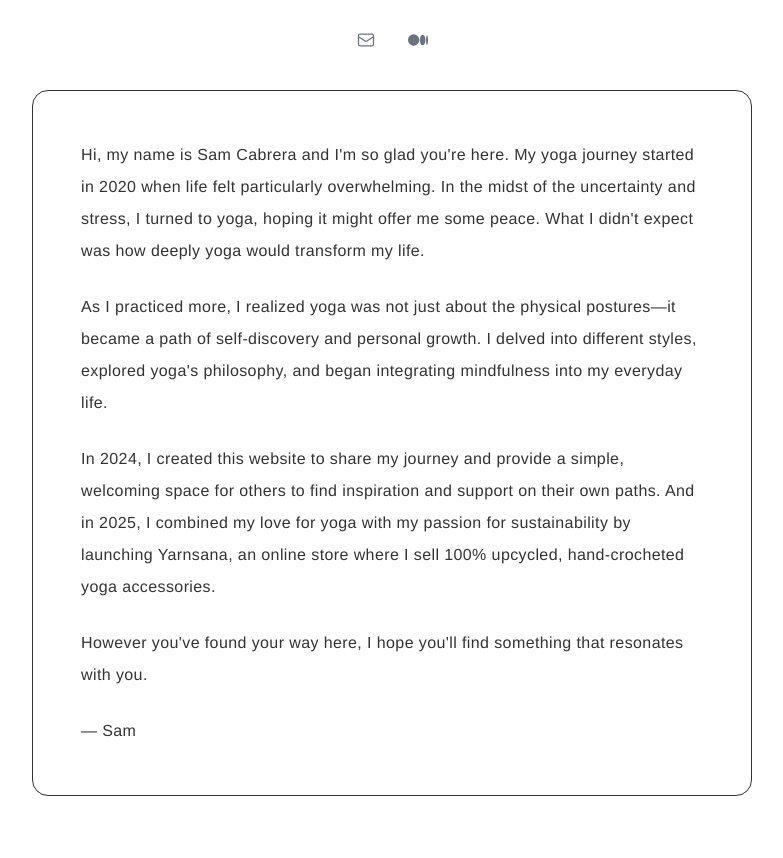
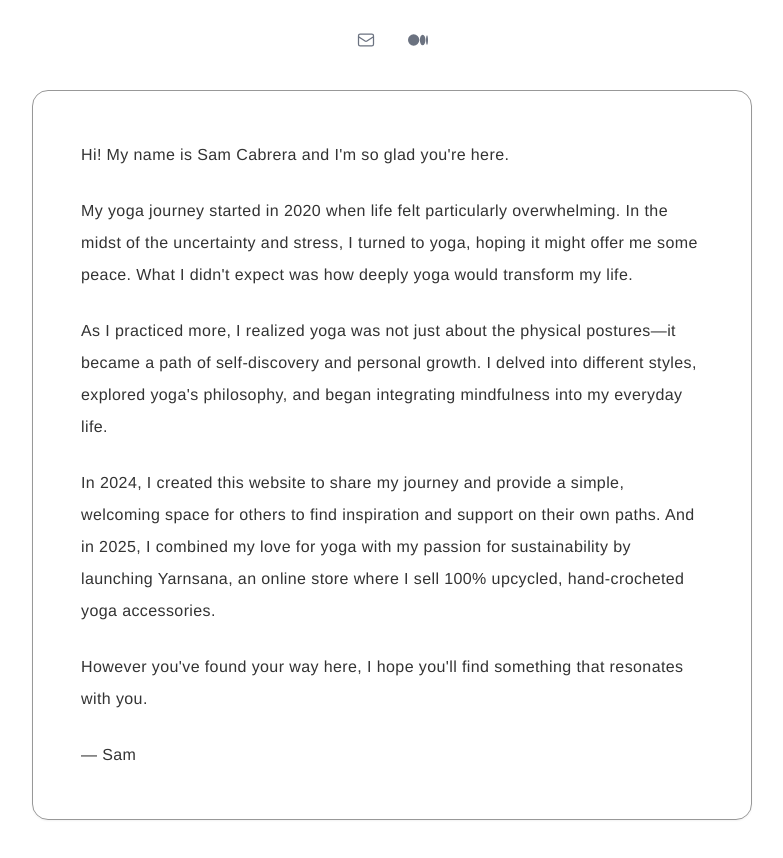
Before and after one commit to samanthacabrera/yoga-library, a React (Vite) app: page /newsletter in a window 1280 px wide. Shown: the part 2714-3572 px from the top of the page, without its empty margins (248-1031 px from the left). Built offline with nearby package versions, Linux system fonts and the light colour scheme.

Commit message:
miinor styling update to 'meet the author '

```diff
--- a/src/components/Newsletter.jsx
+++ b/src/components/Newsletter.jsx
@@ -120,8 +120,10 @@ const Newsletter = () => {
                     </div>
 
                     <div >
-                        <div className="border border-charcoal rounded-2xl p-12 space-y-6">
-                            <p>Hi, my name is Sam Cabrera and I'm so glad you're here. My yoga journey started in 2020 when life felt particularly overwhelming. In the midst of the uncertainty and stress, I turned to yoga, hoping it might offer me some peace. What I didn't expect was how deeply yoga would transform my life.</p>
+                        <div className="border border-charcoal/50 shadow-sm rounded-2xl p-12 space-y-6">
+                            <p>Hi! My name is Sam Cabrera and I'm so glad you're here. </p>
+
+                            <p>My yoga journey started in 2020 when life felt particularly overwhelming. In the midst of the uncertainty and stress, I turned to yoga, hoping it might offer me some peace. What I didn't expect was how deeply yoga would transform my life.</p>
 
                             <p>As I practiced more, I realized yoga was not just about the physical postures—it became a path of self-discovery and personal growth. I delved into different styles, explored yoga's philosophy, and began integrating mindfulness into my everyday life.</p>
 
```
